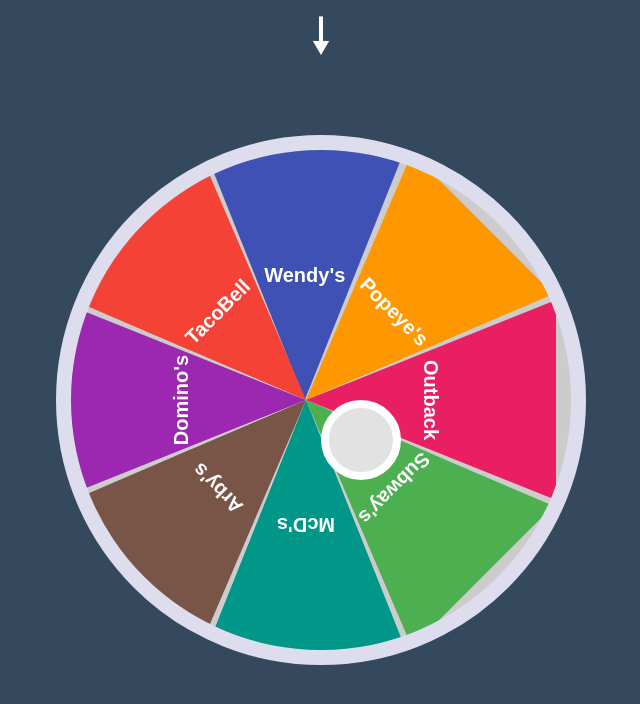
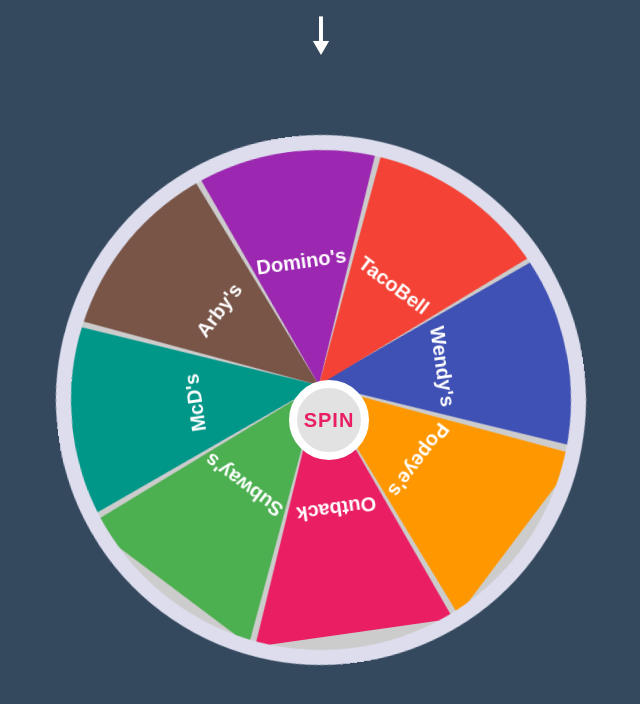
Before and after one commit to ryanlester91/WhereToEatWheel, a plain HTML site: page index.html in a window 1280 px wide. Both pictures are taken after a click on the button "SPIN". Shown: the whole page, without its empty margins (319-959 px from the left). Drawn offline with Linux system fonts and the light colour scheme.

Commit message:
click spin button, translate container divs to spin animation

```diff
--- a/index.html
+++ b/index.html
@@ -102,8 +102,8 @@
 
     #spin {
         position: absolute;
-        top: 50%;
-        left: 50%;
+        top: 47.5%;
+        left: 47.5%;
         background-color: #e2e2e2;
         transform: translateX(-50%, -50%);
         text-transform: uppercase;
@@ -111,7 +111,7 @@
         border: 8px solid #fff;
         font-weight: bold;
         font-size: 20px;
-        color: #e2e2e2;
+        color: #e91e63;
         height: 80px;
         width: 80px;
         border-radius: 50%;
@@ -137,5 +137,14 @@
     </div>
 
 </body>
-<script></script>
+<script>
+    let container = document.querySelector('.container');
+    let btn = document.getElementById('spin');
+    let number = Math.ceil(Math.random()*1000);
+
+    btn.onclick = function () {
+        container.style.transform = 'rotate(' + number + 'deg)';
+        number +=Math.ceil(Math.random()*1000);
+    }
+</script>
 </html>
```
